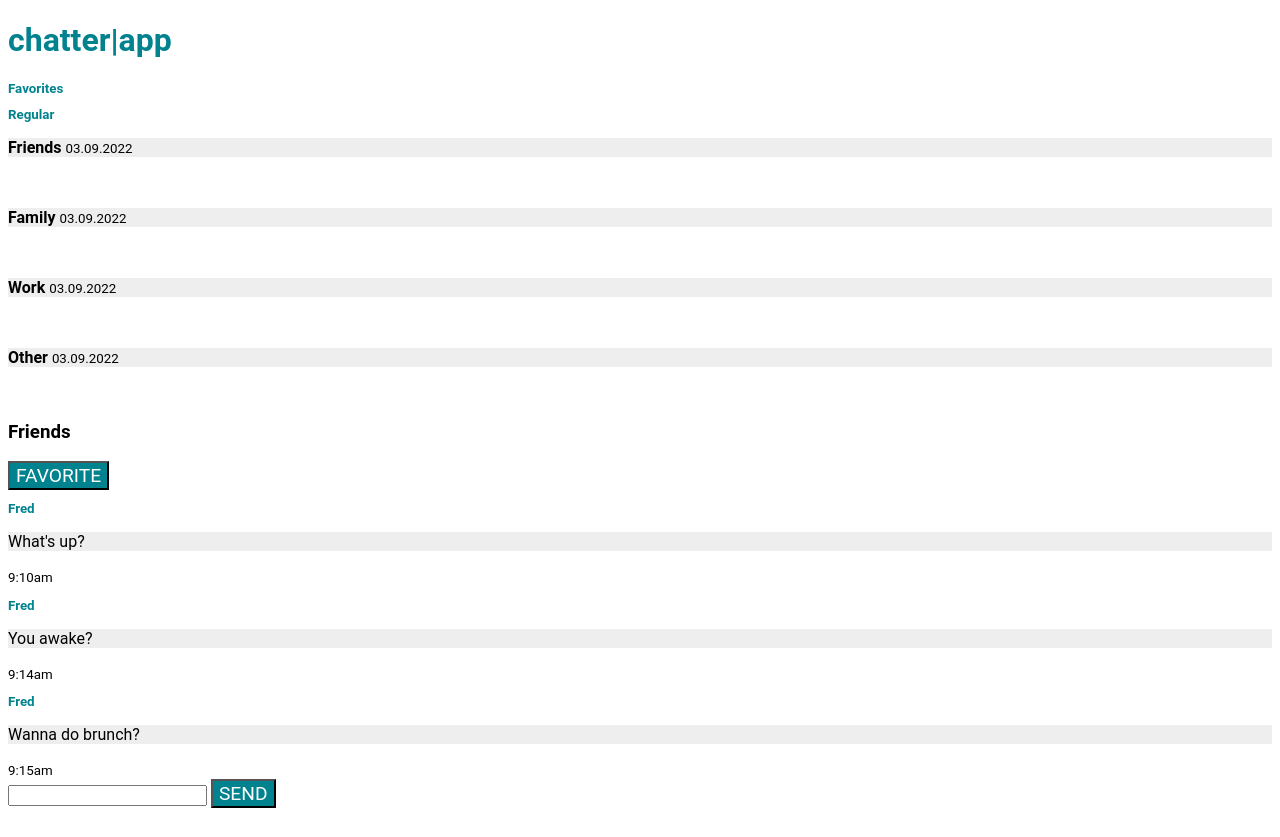
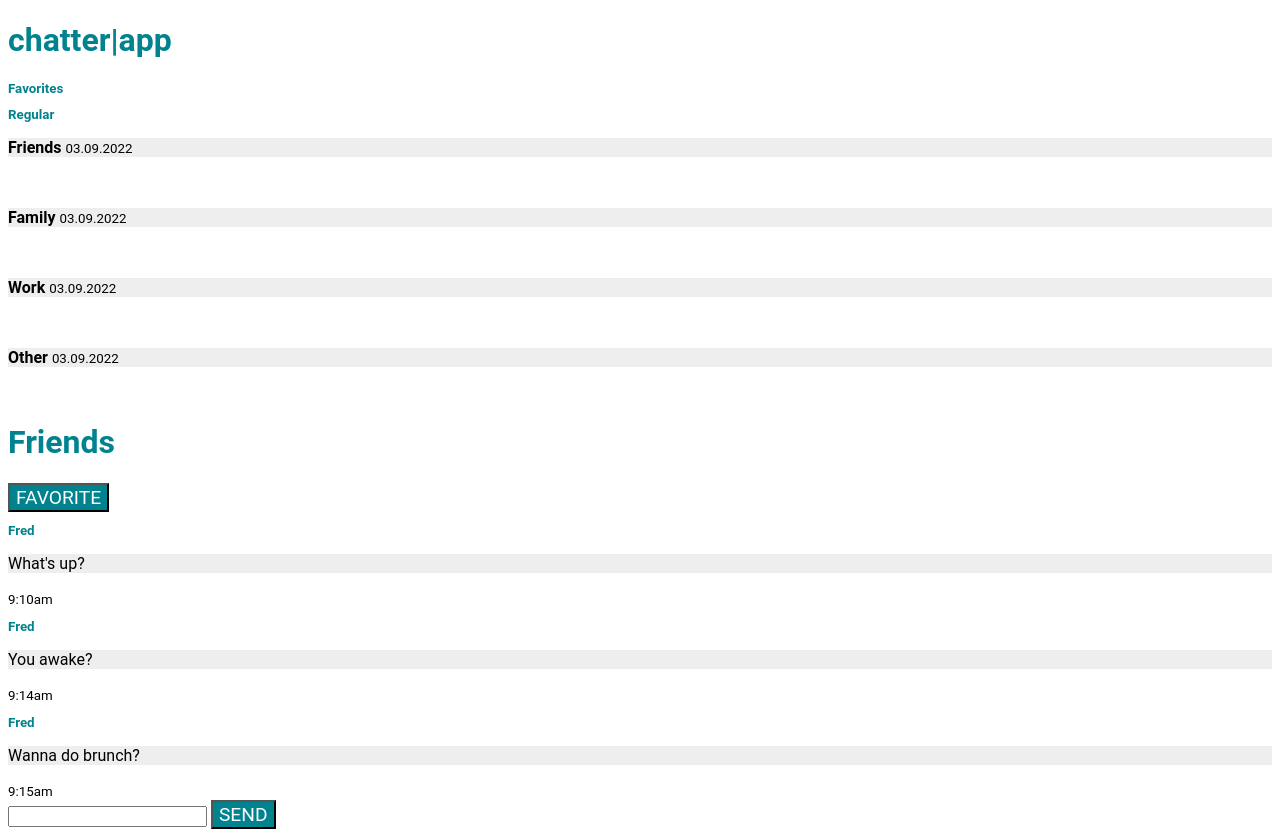
Before and after one commit to kimberwolf42/appclass, a plain HTML site: page MYOA MOOC/index.html in a window 1280 px wide. Before the commit the page ends 816 px from the top, so only its background shows below. Drawn offline with Linux system fonts and the light colour scheme.

Commit message:
submit Index
Final draft for Week 1

```diff
--- a/index.html
+++ b/MYOA MOOC/index.html
@@ -52,7 +52,7 @@
       <small>03.09.2022</small></p>
     <br>
     <!--Here is the actual chat-->
-    <h3>Friends</h3>
+    <h1>Friends</h1>
     <button>favorite</button>
       <h2>Fred</h2>
         <p>What's up?</p>
```
Also changed, not shown: 2 other files.
